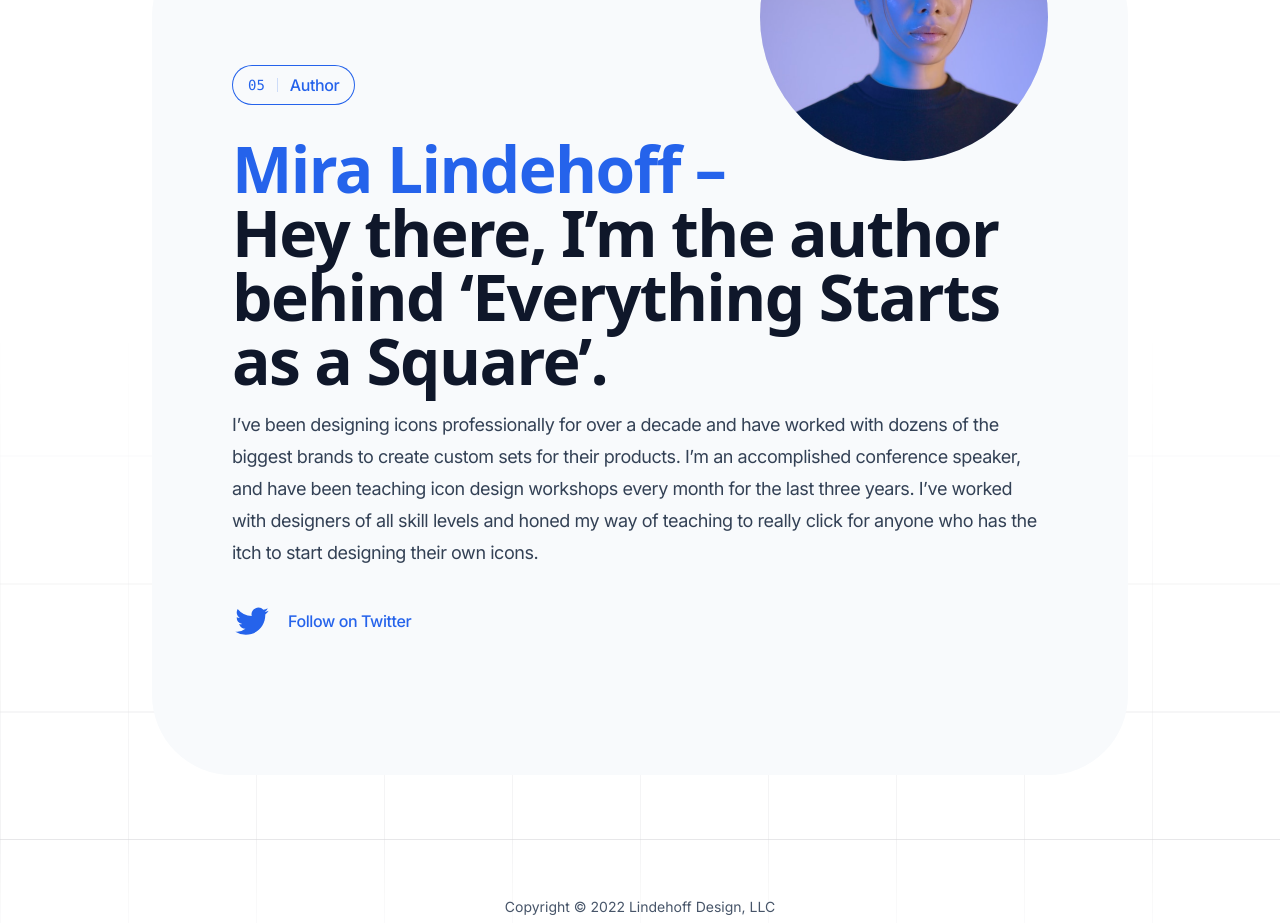
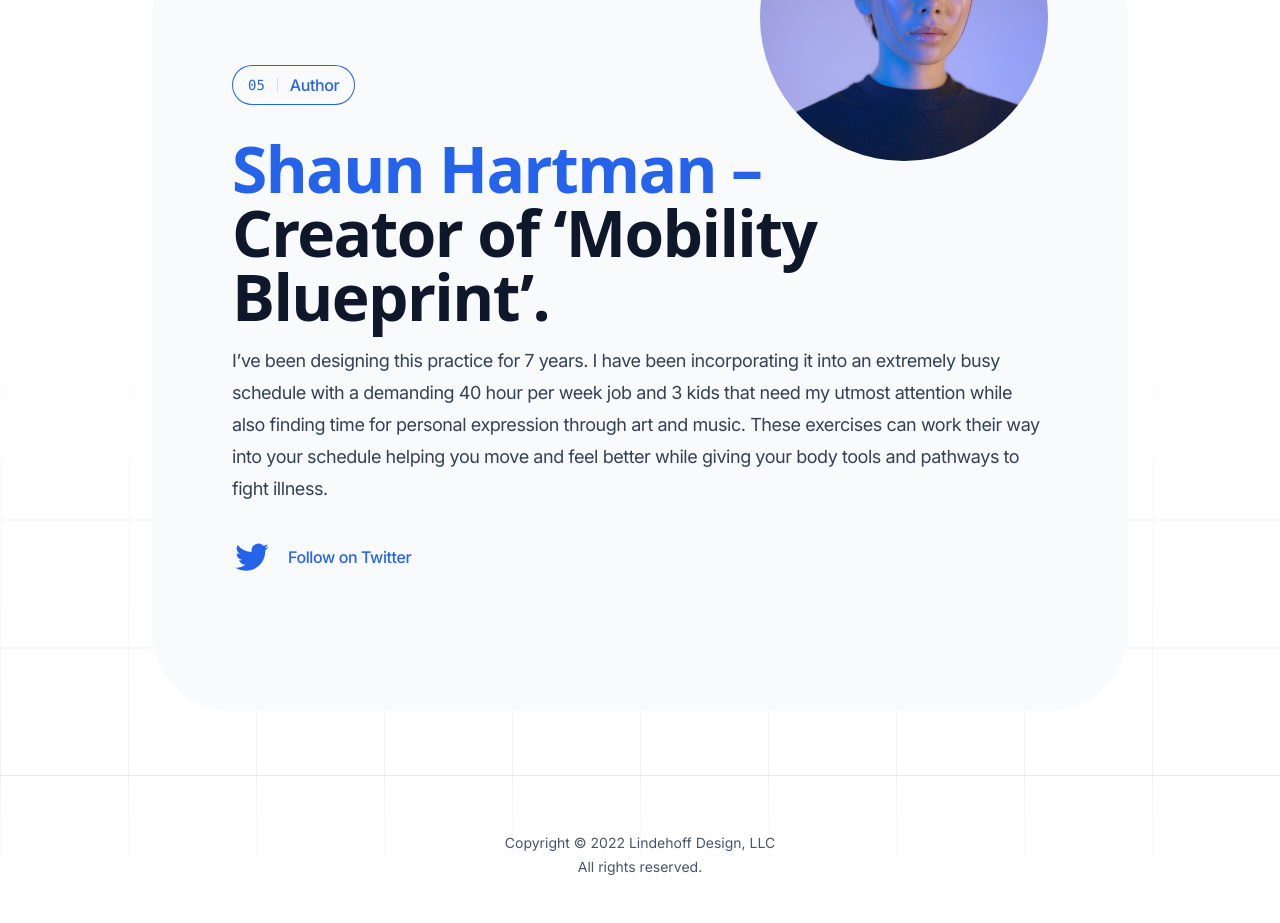
Before and after one commit to shonhartman/mobility-blueprint, a Next.js app: page / in a window 1280 px wide. Shown: the part 5600-6523 px from the top of the page. Built offline with nearby package versions, Linux system fonts and the light colour scheme; a web font is replaced by a local one.

Commit message:
feat: author update & delete unused component

```diff
--- a/src/components/Author.tsx
+++ b/src/components/Author.tsx
@@ -38,17 +38,14 @@ export function Author() {
               Author
             </SectionHeading>
             <p className="mt-8 font-display text-5xl font-extrabold tracking-tight text-slate-900 sm:text-6xl">
-              <span className="block text-blue-600">Mira Lindehoff –</span> Hey
-              there, I’m the author behind ‘Everything Starts as a Square’.
+              <span className="block text-blue-600">Shaun Hartman –</span> Creator of ‘Mobility Blueprint’.
             </p>
             <p className="mt-4 text-lg tracking-tight text-slate-700">
-              I’ve been designing icons professionally for over a decade and
-              have worked with dozens of the biggest brands to create custom
-              sets for their products. I’m an accomplished conference speaker,
-              and have been teaching icon design workshops every month for the
-              last three years. I’ve worked with designers of all skill levels
-              and honed my way of teaching to really click for anyone who has
-              the itch to start designing their own icons.
+              I’ve been designing this practice for 7 years. I have been incorporating it
+              into an extremely busy schedule with a demanding 40 hour per week job and
+              3 kids that need my utmost attention while also finding time for personal expression
+              through art and music. These exercises can work their way into your schedule helping
+              you move and feel better while giving your body tools and pathways to fight illness.
             </p>
             <p className="mt-8">
               <Link
--- a/src/components/Exercise.tsx
+++ /dev/null
@@ -1,54 +0,0 @@
-import Image, { type ImageProps } from 'next/image'
-
-import { Container } from '@/components/Container'
-import { GridPattern } from '@/components/GridPattern'
-import { StarRating } from '@/components/StarRating'
-
-export function Exercise({
-  id,
-  author,
-  children,
-}: {
-  id: string
-  author: { name: string; role: string; image: ImageProps['src'] }
-  children: React.ReactNode
-}) {
-  return (
-    <aside
-      id={id}
-      aria-label={`Exercise from ${author.name}`}
-      className="relative bg-slate-100 py-16 sm:py-32"
-    >
-      <div className="text-slate-900/10">
-        <GridPattern x="50%" patternTransform="translate(0 80)" />
-      </div>
-      <Container size="xs" className="relative">
-        <figure>
-          <div className="flex text-slate-900 sm:justify-center">
-            <StarRating />
-          </div>
-          <blockquote className="mt-10 font-display text-4xl font-medium tracking-tight text-slate-900 sm:text-center">
-            {children}
-          </blockquote>
-          <figcaption className="mt-10 flex items-center sm:justify-center">
-            <div className="overflow-hidden rounded-full bg-slate-200">
-              <Image
-                className="h-12 w-12 object-cover"
-                src={author.image}
-                alt=""
-                width={48}
-                height={48}
-              />
-            </div>
-            <div className="ml-4">
-              <div className="text-base font-medium leading-6 tracking-tight text-slate-900">
-                {author.name}
-              </div>
-              <div className="mt-1 text-sm text-slate-600">{author.role}</div>
-            </div>
-          </figcaption>
-        </figure>
-      </Container>
-    </aside>
-  )
-}
```
